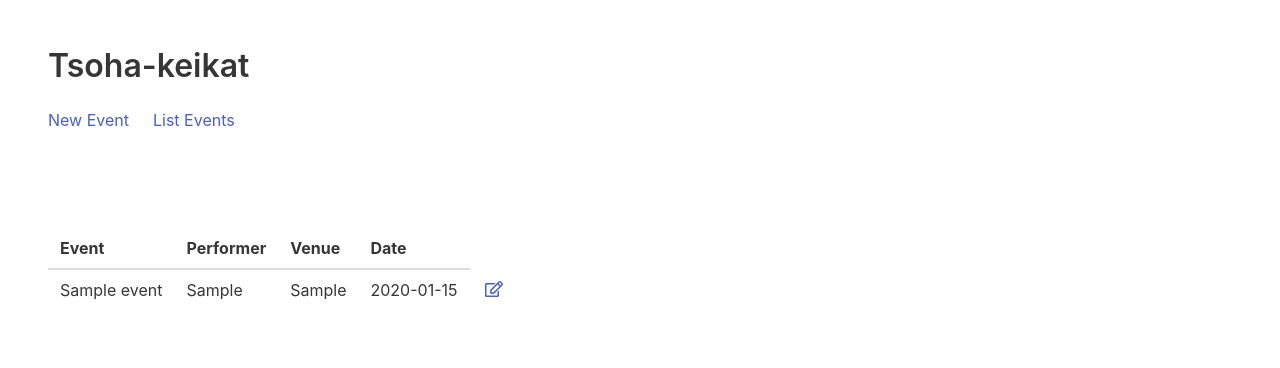
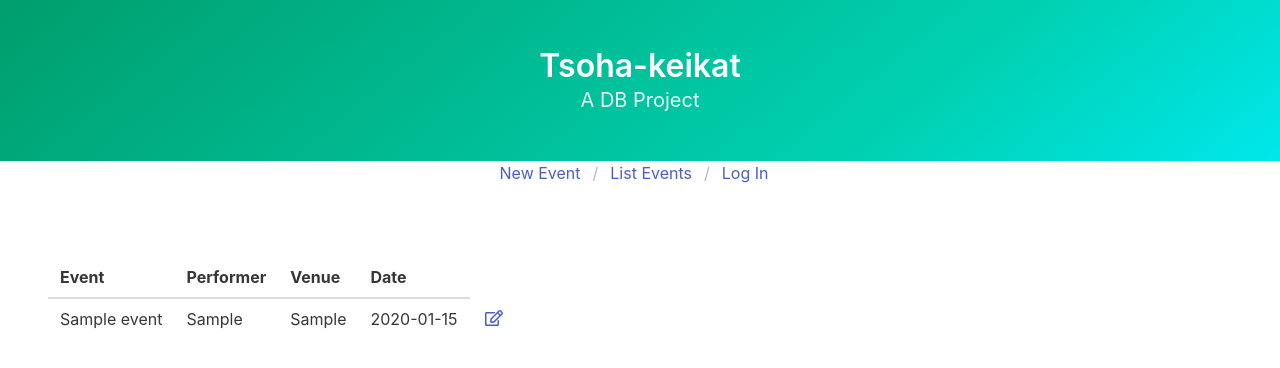
Before and after one commit to micaminoff/tsoha-keikat, a Flask app: page /events/ in a window 1280 px wide. Shown: the top 368 px of the page. Run offline with Flask 2, Linux system fonts and the light colour scheme; tables that the repository leaves empty hold one stand-in row (values such as "Sample post"); some libraries are stand-ins or nearby versions.

Commit message:
Better styling and navigation

```diff
--- a/application/templates/layout.html
+++ b/application/templates/layout.html
@@ -10,12 +10,21 @@
 </head>
 
 <body>
-    <section class="section">
-        <h1 class="title">Tsoha-keikat</h1>
-        <div class="columns">
-            <div class="column is-narrow"><a href="{{url_for('events_create')}}">New Event</a></div>
-            <div class="column is-narrow"><a href="{{url_for('events_index')}}">List Events</a></div>
+    <section class="hero is-primary is-bold">
+        <div class='hero-body'>
+            <div class='container has-text-centered'>
+                <h1 class="title">Tsoha-keikat</h1>
+                <h5 class="subtitle">A DB Project</h5>
+            </div>
+        </div>
     </section>
+    <nav class='breadcrumb is-centered'>
+        <ul>
+            <li><a href="{{url_for('events_create')}}" class='is-light'>New Event</a></li>
+            <li><a href="{{url_for('events_index')}}">List Events</a></li>
+            <li><a href="{{url_for('auth_login')}}">Log In</a></li>
+        </ul>
+    </nav>
     {% block body %}
     <p>
         This should never be visible
```
